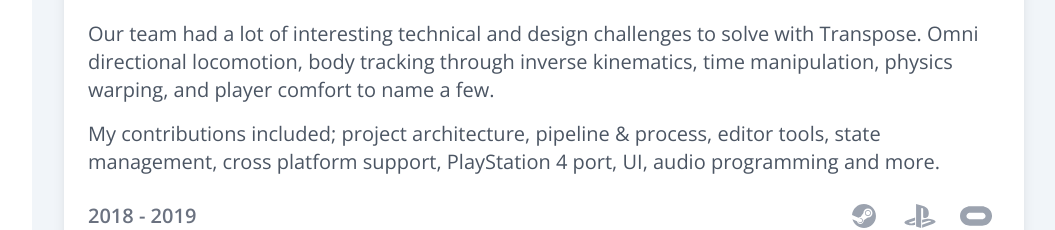
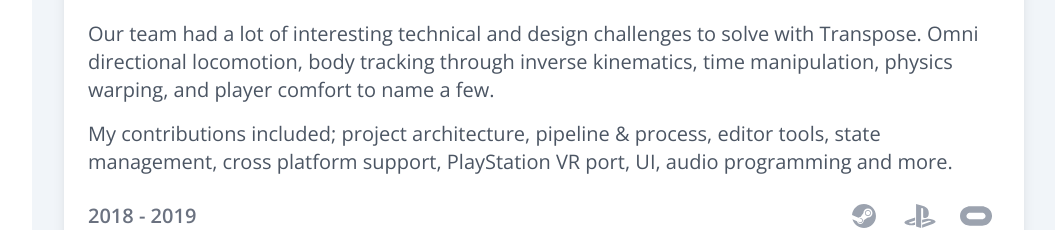
Before and after one commit to jhnbkr/portfolio, a Next.js app: page / in a window 1280 px wide. Shown: the part 7110-7340 px from the top of the page, without its empty margins (224-1279 px from the left). Built offline with nearby package versions, Linux system fonts and the light colour scheme.

Commit message:
Transpose copy update

```diff
--- a/src/components/Projects/Transpose.tsx
+++ b/src/components/Projects/Transpose.tsx
@@ -52,7 +52,7 @@ export default function Transpose() {
             <p className="text-lg md:text-xl text-gray-600">
                 My contributions included; project architecture, pipeline &
                 process, editor tools, state management, cross platform support,
-                PlayStation 4 port, UI, audio programming and more.
+                PlayStation VR port, UI, audio programming and more.
             </p>
         </Project>
     );
```
